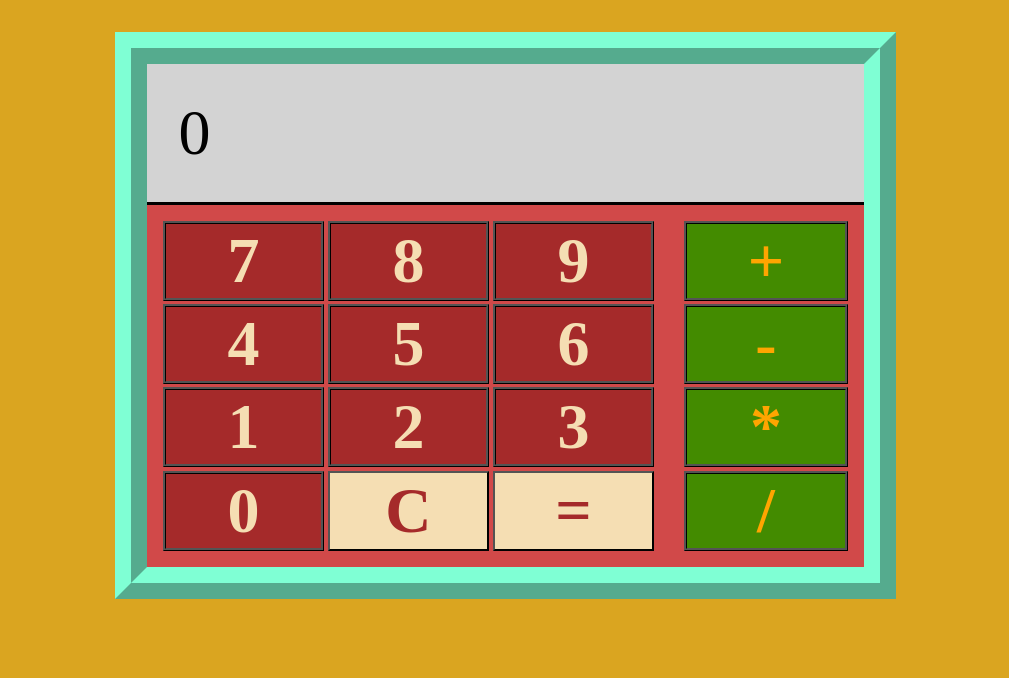
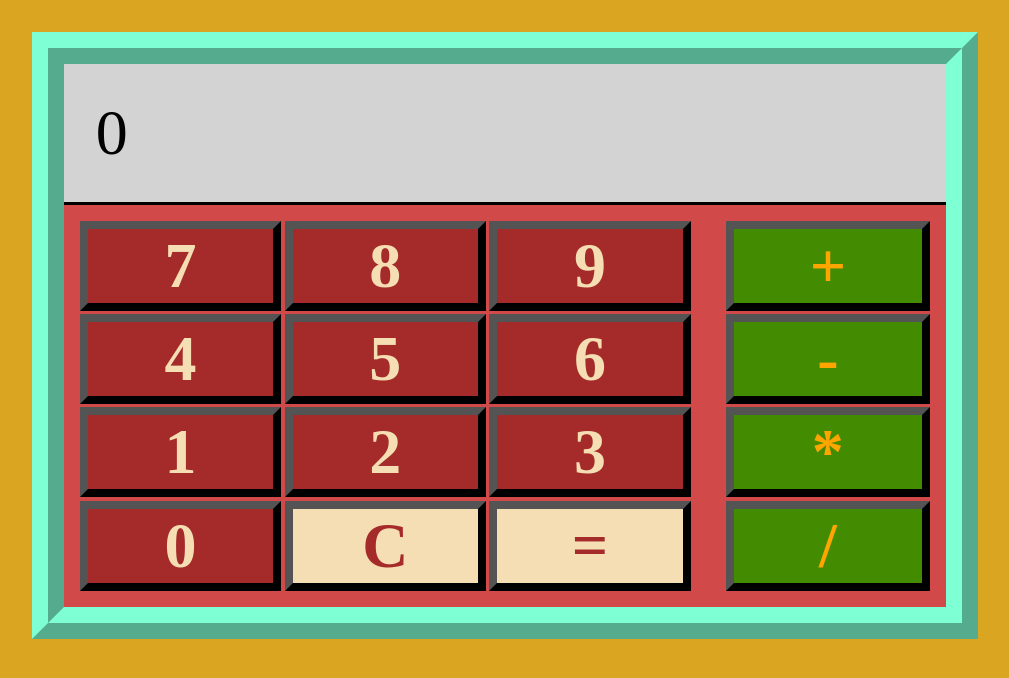
Before and after one commit to replakcan/calculator, a plain HTML site: page index.html in a window 1280 px wide. Shown: the whole page, without its empty margins (135-1144 px from the left). Drawn offline with Linux system fonts and the light colour scheme.

Commit message:
Gathers repeated css attributes under button tag

```diff
--- a/index.css
+++ b/index.css
@@ -18,6 +18,14 @@ body {
   padding: 1rem;
   background-color: goldenrod;
 }
+
+button {
+  font-weight: bold;
+  border-style: outset;
+  border-width: 0.25rem;
+  border-color: black;
+}
+
 
 .calculator {
   display: flex;
@@ -59,28 +67,19 @@ body {
 }
 
 .helper-operation {
-  font-weight: bold;
   width: 32%;
   color: brown;
   background-color: wheat;
 }
 
 .operator-item {
-  font-weight: bold;
   width: 100%;
   color: orange;
   background-color: rgb(67, 139, 0);
-  border-style: ridge;
-  border-width: .1rem;
-  border-color: black;
 }
 
 .number-item {
-  font-weight: bold;
   width: 32%;
   color: wheat;
   background-color: brown;
-  border-style: ridge;
-  border-width: .1rem;
-  border-color: black;
 }
```
